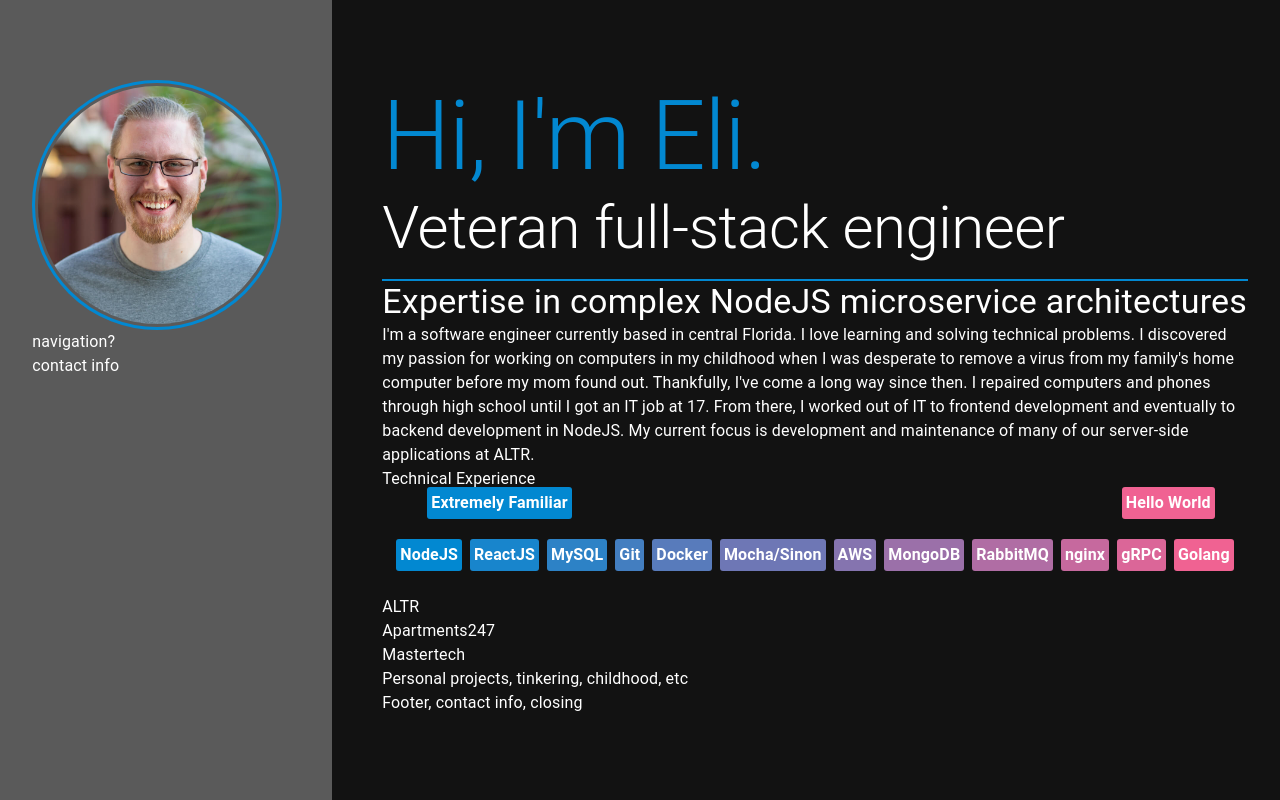
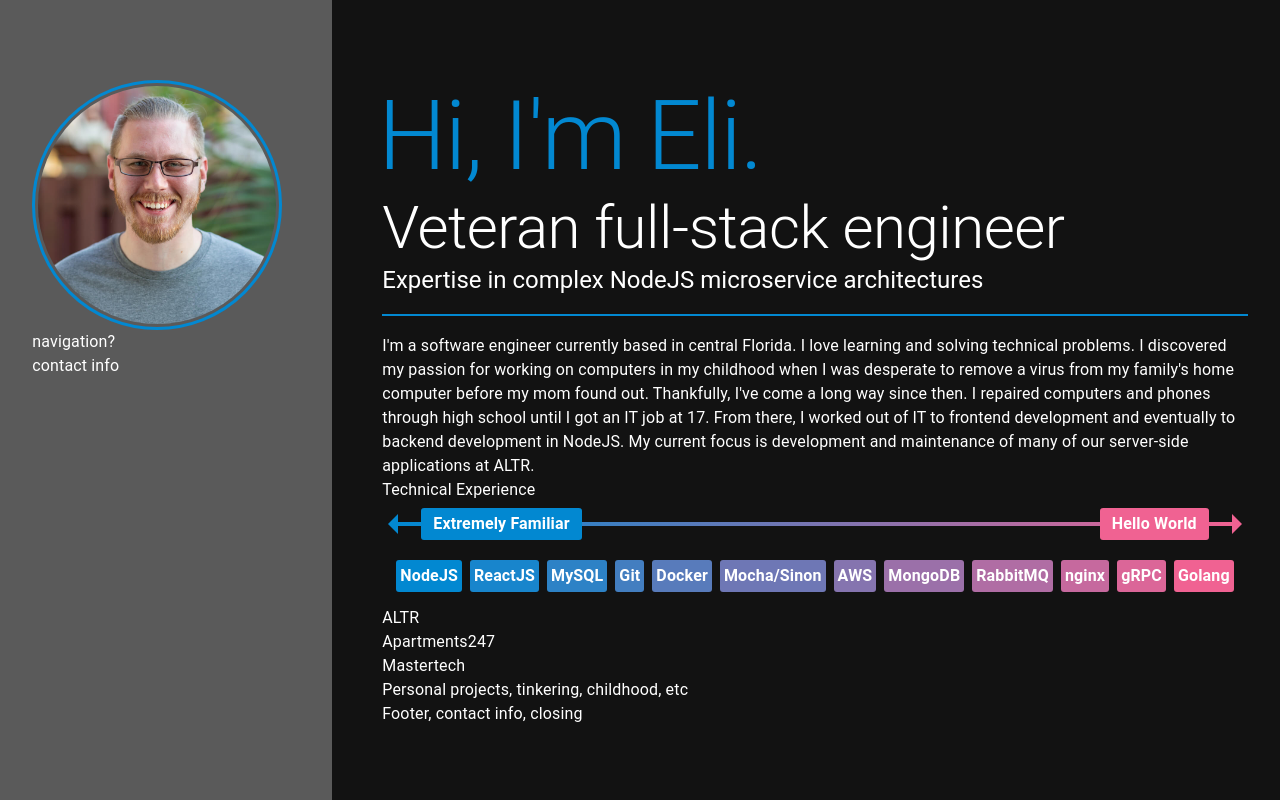
Before and after one commit to seriouslysexy/seriouslysexy, a React app: page / in a window 1280 px wide. Built offline with nearby package versions, Linux system fonts and the light colour scheme.

Commit message:
some introduction changes and things

```diff
--- a/src/components/introduction.jsx
+++ b/src/components/introduction.jsx
@@ -5,16 +5,18 @@ import Typography from "@mui/material/Typography";
 
 const styles = {
 	primaryHeader: {
-		// fontSize: "6em"
+		position: "relative",
+		left: "-4px"
 	},
 	secondaryHeader: {
-		// fontSize: "2.25em",
 		width: "100%",
-		borderBottom: (theme) => "2px solid " + theme.palette.primary.main,
-		paddingBottom: ".25em"
+		left: "-3px",
 	},
 	tertiaryHeader: {
-		// fontSize: "1.1em"
+		width: "100%",
+		borderBottom: theme => "2px solid " + theme.palette.primary.main,
+		marginBottom: ".75em",
+		paddingBottom: ".75em"
 	}
 };
 
@@ -22,7 +24,7 @@ function Introduction(props) {
 	return (<Box>
 		<Typography sx={styles.primaryHeader} color="primary" variant="h1">Hi, I'm Eli.</Typography>
 		<Typography sx={styles.secondaryHeader} variant="h2">Veteran full-stack engineer</Typography>
-		<Typography sx={styles.tertiaryHeader} variant="h4">Expertise in complex NodeJS microservice architectures</Typography>
+		<Typography sx={styles.tertiaryHeader} variant="h5">Expertise in complex NodeJS microservice architectures</Typography>
 	</Box>);
 }
 
--- a/src/components/skillsHorizontal.jsx
+++ b/src/components/skillsHorizontal.jsx
@@ -1,6 +1,5 @@
 import React from "react";
 
-import Grid from "@mui/material/Grid";
 import Box from "@mui/material/Box";
 import Typography from "@mui/material/Typography";
 
@@ -27,33 +26,33 @@ const styles = {
 		borderBottom: "10px solid transparent",
 	},
 	leftArrow: {
-		borderRight: (theme) => "10px solid " + theme.palette.primary.main
+		borderRight: theme => "10px solid " + theme.palette.primary.main
 	},
 	rightArrow: {
-		borderLeft: (theme) => "10px solid " + theme.palette.secondary.main
+		borderLeft: theme => "10px solid " + theme.palette.secondary.main
 	},
 	label: {
 		position: "absolute",
 		fontWeight: "bold",
-		padding: "4px",
+		padding: "4px 12px",
 		margin: "4px",
 		borderRadius: "3px",
 	},
 	leftLabel: {
 		left: "35px",
-		background: (theme) => theme.palette.primary.main
+		background: theme => theme.palette.primary.main
 	},
 	rightLabel: {
 		right: "35px",
-		background: (theme) => theme.palette.secondary.main
+		background: theme => theme.palette.secondary.main
 	},
 	line: {
 		flex: "1",
 		height: "4px",
-		background: (theme) => `linear-gradient(to right, ${theme.palette.primary.main}, ${theme.palette.secondary.main})`
+		background: theme => `linear-gradient(to right, ${theme.palette.primary.main}, ${theme.palette.secondary.main})`
 	},
 	skills: {
-		padding: "20px 10px"
+		padding: "10px"
 	},
 	skillBubble: {
 		display: "inline-block",
@@ -74,28 +73,28 @@ function SkillsHorizontal(props) {
 
 	return (<Box>
 		<Typography>Technical Experience</Typography>
-		<Grid container flexDirection="column">
-			<Grid sx={styles.legend} item container flexDirection="row" flexWrap="nowrap" alignItems="center" justifyContent="space-between">
-				<div sx={{...styles.arrow, ...styles.leftArrow}} />
+		<Box display="flex" flexDirection="column" alignItems="center" justifyContent="flex-start">
+			<Box sx={styles.legend} display="flex" flexDirection="row" flexWrap="nowrap" alignItems="center" justifyContent="space-between">
+				<Box sx={{...styles.arrow, ...styles.leftArrow}} />
 				<Typography sx={{...styles.label, ...styles.leftLabel}}>Extremely Familiar</Typography>
-				<div sx={styles.line}></div>
+				<Box sx={styles.line} />
 				<Typography sx={{...styles.label, ...styles.rightLabel}}>Hello World</Typography>
-				<div sx={{...styles.arrow, ...styles.rightArrow}} />
-			</Grid>
-			<Grid sx={styles.skills} item container flexDirection="row" flexWrap="nowrap" alignItems="center" justifyContent="space-between">
+				<Box sx={{...styles.arrow, ...styles.rightArrow}} />
+			</Box>
+			<Box sx={styles.skills} display="flex" flexDirection="row" flexWrap="nowrap" alignItems="center" justifyContent="space-between">
 				{skills.map((skill, idx) => {
 					let pct = Math.round((idx / (skills.length - 1)) * 100);
 					return <Typography
 						key={"tech-skill" + idx}
 						sx={{
 							...styles.skillBubble,
-							background: (theme) => theme.functions.getTransitionColor(theme.palette.primary.main, theme.palette.secondary.main, pct)
+							background: theme => theme.functions.getTransitionColor(theme.palette.primary.main, theme.palette.secondary.main, pct)
 						}}>
 							{skill}
 						</Typography>
 				})}
-			</Grid>
-		</Grid>
+			</Box>
+		</Box>
 	</Box>);
 }
 
```
